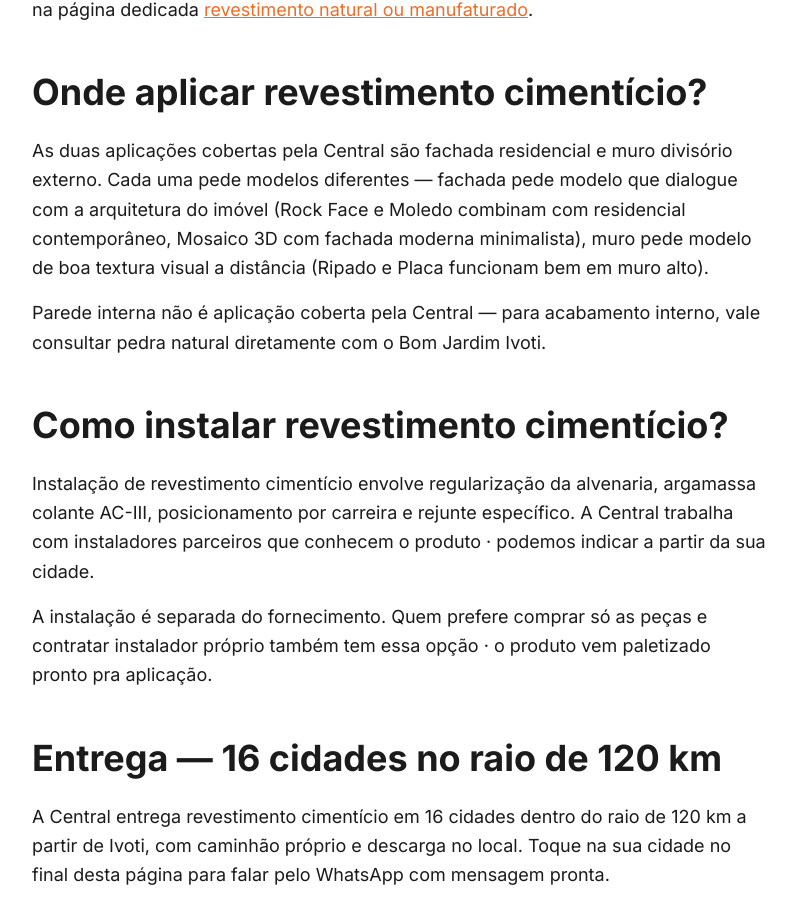
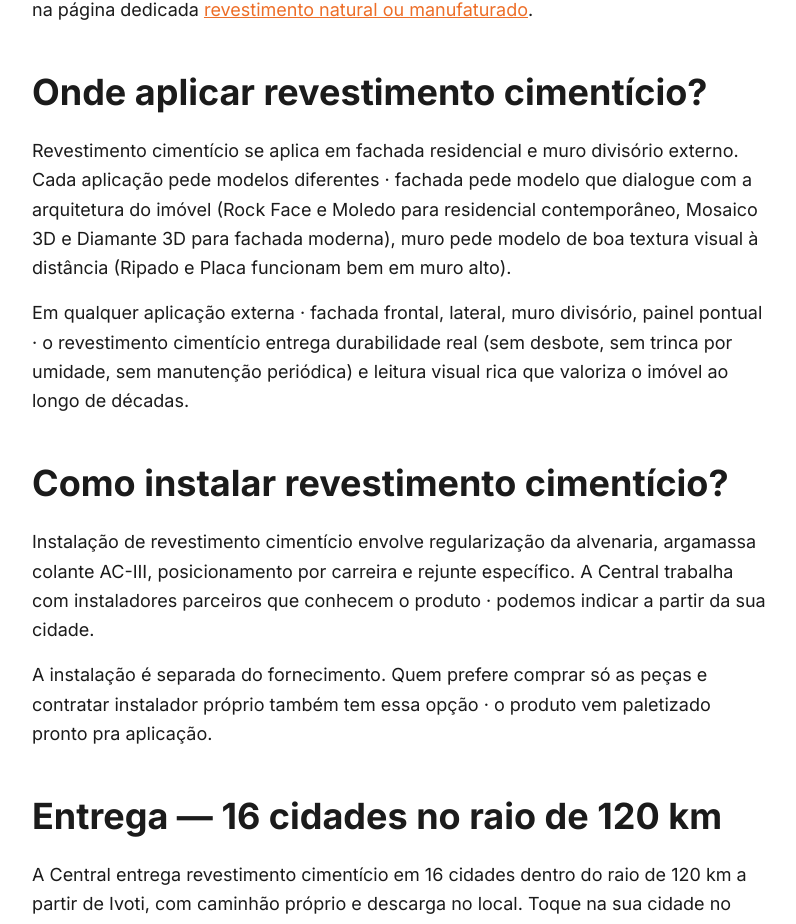
Before and after one commit to centraldoconcretosuporte-creator/central-do-concreto, a Next.js app: page /revestimentos-externos in a window 1280 px wide. Shown: the part 5439-6363 px from the top of the page, without its empty margins (240-1036 px from the left). Built offline with nearby package versions, Linux system fonts and the light colour scheme.

Commit message:
fix(revestimentos-externos): ski ramp em onde aplicar revestimento cimenticio

```diff
--- a/app/revestimentos-externos/page.tsx
+++ b/app/revestimentos-externos/page.tsx
@@ -516,17 +516,19 @@ export default function RevestimentosExternosPage() {
           Onde aplicar revestimento cimentício?
         </h2>
         <p className="text-lg leading-relaxed mb-4">
-          As duas aplicações cobertas pela Central são fachada residencial e muro
-          divisório externo. Cada uma pede modelos diferentes — fachada pede
-          modelo que dialogue com a arquitetura do imóvel (Rock Face e Moledo
-          combinam com residencial contemporâneo, Mosaico 3D com fachada moderna
-          minimalista), muro pede modelo de boa textura visual a distância
+          Revestimento cimentício se aplica em fachada residencial e muro
+          divisório externo. Cada aplicação pede modelos diferentes · fachada
+          pede modelo que dialogue com a arquitetura do imóvel (Rock Face e
+          Moledo para residencial contemporâneo, Mosaico 3D e Diamante 3D para
+          fachada moderna), muro pede modelo de boa textura visual à distância
           (Ripado e Placa funcionam bem em muro alto).
         </p>
         <p className="text-lg leading-relaxed mb-12">
-          Parede interna não é aplicação coberta pela Central — para acabamento
-          interno, vale consultar pedra natural diretamente com o Bom Jardim
-          Ivoti.
+          Em qualquer aplicação externa · fachada frontal, lateral, muro
+          divisório, painel pontual · o revestimento cimentício entrega
+          durabilidade real (sem desbote, sem trinca por umidade, sem manutenção
+          periódica) e leitura visual rica que valoriza o imóvel ao longo de
+          décadas.
         </p>
 
         <h2 id="como-instalar" className="text-3xl md:text-4xl font-bold mt-12 mb-6 scroll-mt-24">
```
